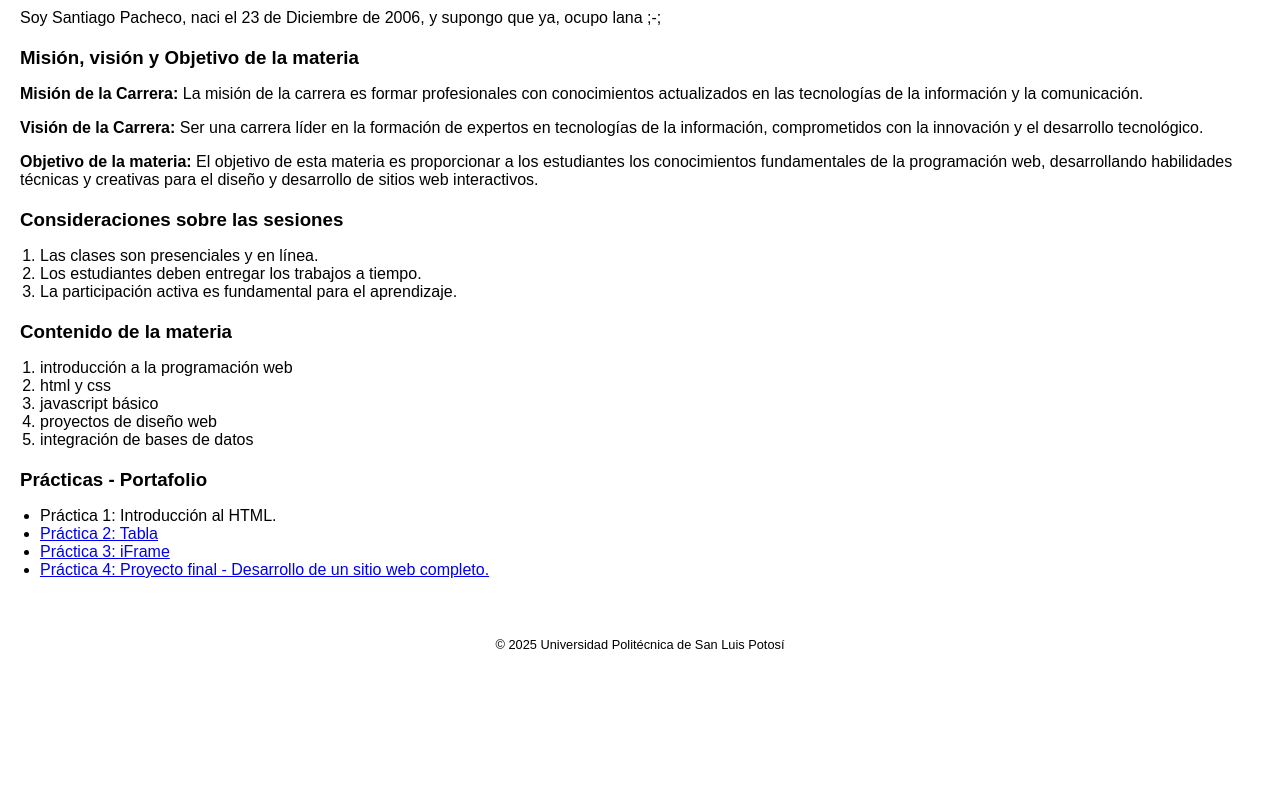
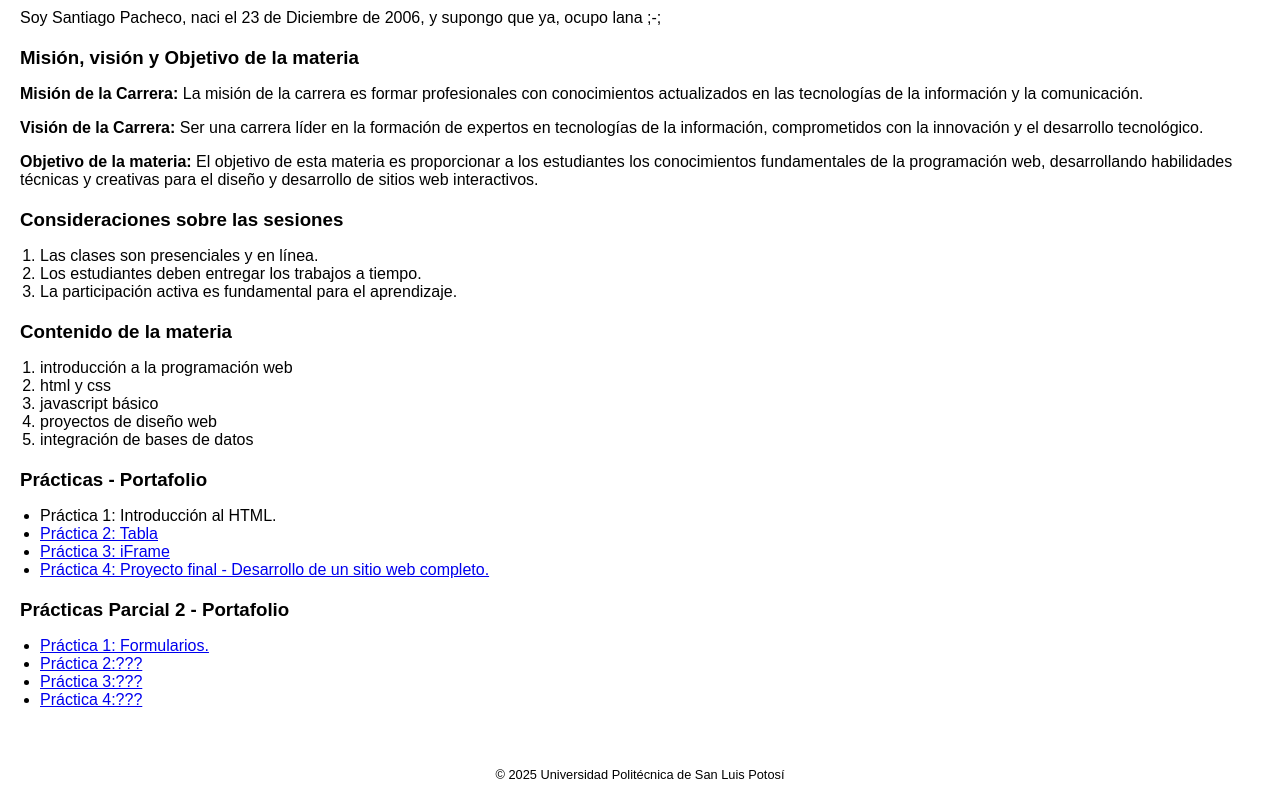
Before and after one commit to X-Axis-1/portafolio-semestre-2, a plain HTML site: page index.html in a window 1280 px wide. Shown: the part 336-1136 px from the top of the page. Before the commit the page ends 1006 px from the top, so only its background shows below. Drawn offline with Linux system fonts and the light colour scheme.

Commit message:
index.html

```diff
--- a/index.html
+++ b/index.html
@@ -105,6 +105,17 @@
             <li><a href="Evaluacion-practica.html"target="_blank"> Práctica 4: Proyecto final - Desarrollo de un sitio web completo.</a></li>
         </ul>
     </section>
+
+    <section>
+        <h3>Prácticas Parcial 2 - Portafolio</h3>
+        <ul>
+            <li><a href="Formulario.html"target="_blank"> Práctica 1: Formularios.</a></li>
+            <li><a href="Tabla Practica 2.html"target="_blank">Práctica 2:???</a></li>
+            <li><a href="iFrame.html"target="_blank">Práctica 3:???</a></li>
+            <li><a href="Evaluacion-practica.html"target="_blank"> Práctica 4:???</a></li>
+        </ul>
+    </section>
+
 </main>
 
 <footer>
```
